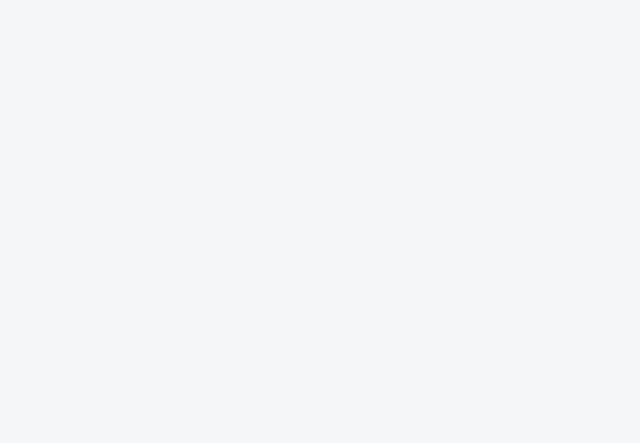
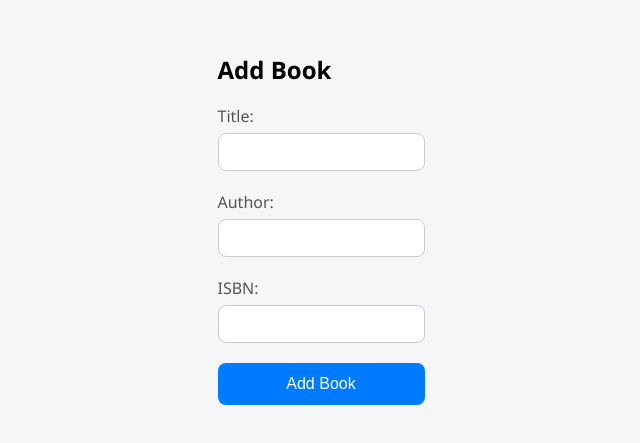
Before and after one commit to graWLF/library-managment-system, a React (Create React App) app in the folder frontend-app/: page /admin/add-book in a window 1280 px wide. Before the commit this address had no page. Shown: the part 181-624 px from the top of the page, without its empty margins (319-959 px from the left). Built offline with nearby package versions, Linux system fonts and the light colour scheme.

Commit message:
add book page added

```diff
--- a/frontend-app/src/App.js
+++ b/frontend-app/src/App.js
@@ -6,6 +6,7 @@ import Search from './pages/Search';
 import AdminDashboard from './pages/AdminDashboard';
 import BorrowerManagement from './pages/BorrowerManagement';
 import Layout from './Layout';
+import AddBook from './pages/AddBook';
 
 function App() {
   const [isLoggedIn, setIsLoggedIn] = useState(false);
@@ -25,6 +26,7 @@ function App() {
         />
         <Route path="/admin" element={<AdminDashboard />} />
         <Route path="/admin/borrowers" element={<BorrowerManagement />} />
+        <Route path="/admin/add-book" element={<AddBook />} />
       </Routes>
     </Router>
   );
--- /dev/null
+++ b/frontend-app/src/pages/AddBook.js
@@ -0,0 +1,69 @@
+import React, { useState } from 'react';
+
+function AddBook() {
+  const [title, setTitle] = useState('');
+  const [author, setAuthor] = useState('');
+  const [isbn, setIsbn] = useState('');
+  const [message, setMessage] = useState('');
+
+  const handleSubmit = async (e) => {
+    e.preventDefault();
+    try {
+      const response = await fetch('http://localhost:5000/api/books', {
+        method: 'POST',
+        headers: { 'Content-Type': 'application/json' },
+        body: JSON.stringify({ title, author, isbn }),
+      });
+
+      if (!response.ok) {
+        throw new Error('Failed to add book');
+      }
+
+      setMessage('Book added successfully!');
+      setTitle('');
+      setAuthor('');
+      setIsbn('');
+    } catch (error) {
+      setMessage('Error: ' + error.message);
+    }
+  };
+
+  return (
+    <div>
+      <h2>Add Book</h2>
+      <form onSubmit={handleSubmit}>
+        <div>
+          <label>Title:</label>
+          <input
+            type="text"
+            value={title}
+            onChange={(e) => setTitle(e.target.value)}
+            required
+          />
+        </div>
+        <div>
+          <label>Author:</label>
+          <input
+            type="text"
+            value={author}
+            onChange={(e) => setAuthor(e.target.value)}
+            required
+          />
+        </div>
+        <div>
+          <label>ISBN:</label>
+          <input
+            type="text"
+            value={isbn}
+            onChange={(e) => setIsbn(e.target.value)}
+            required
+          />
+        </div>
+        <button type="submit">Add Book</button>
+      </form>
+      {message && <p>{message}</p>}
+    </div>
+  );
+}
+
+export default AddBook;
--- a/frontend-app/src/pages/AdminDashboard.js
+++ b/frontend-app/src/pages/AdminDashboard.js
@@ -12,7 +12,9 @@ function AdminDashboard() {
   return (
     <div className="admin-dashboard">
       <div className="sidebar">
-        <button>Add Book</button>
+        <Link to="/admin/add-book">
+          <button>Add Book</button>
+        </Link>
         <button>Librarian</button>
         <button>Supervisor</button>
         <Link to="/admin/borrowers">
```
